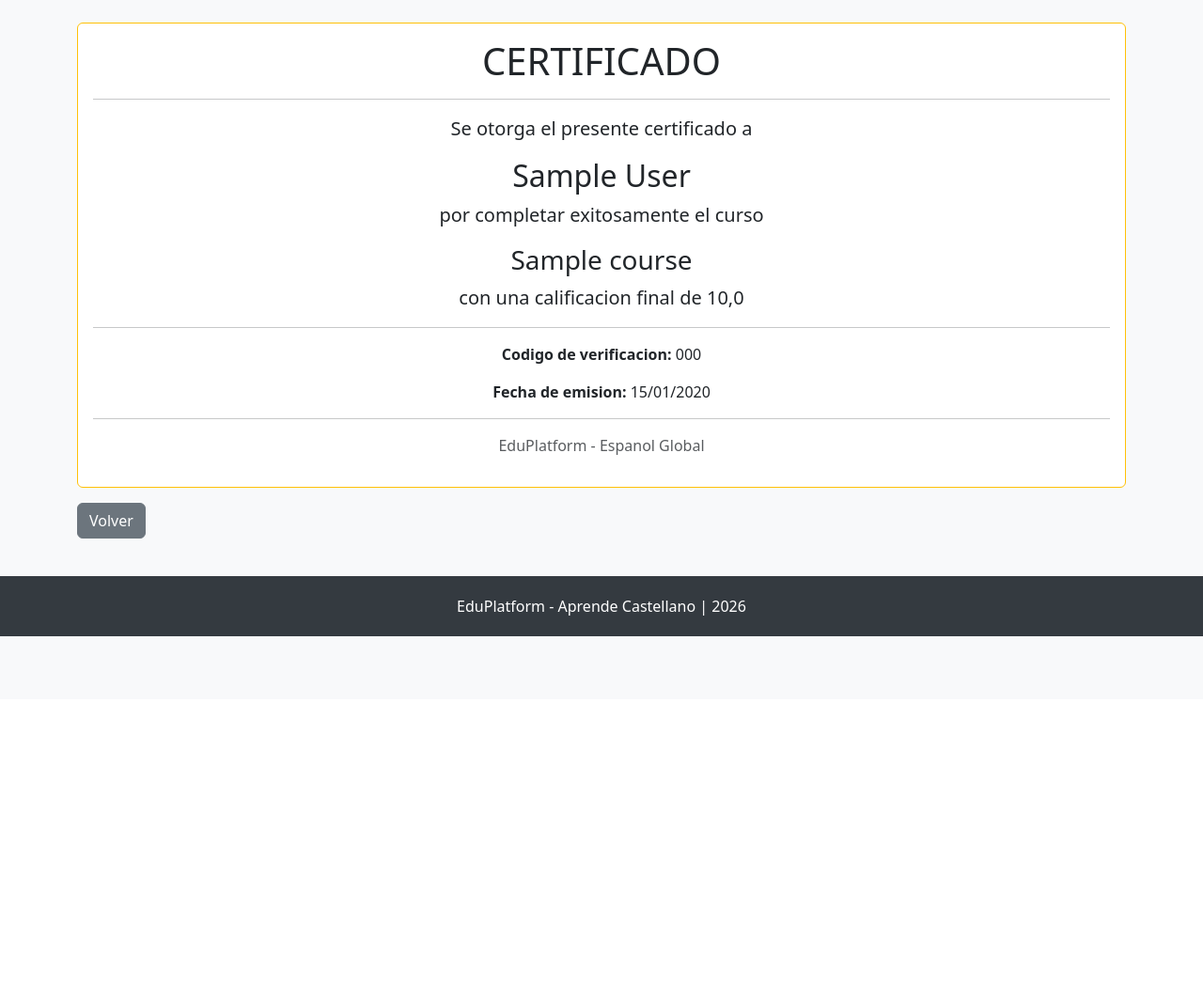
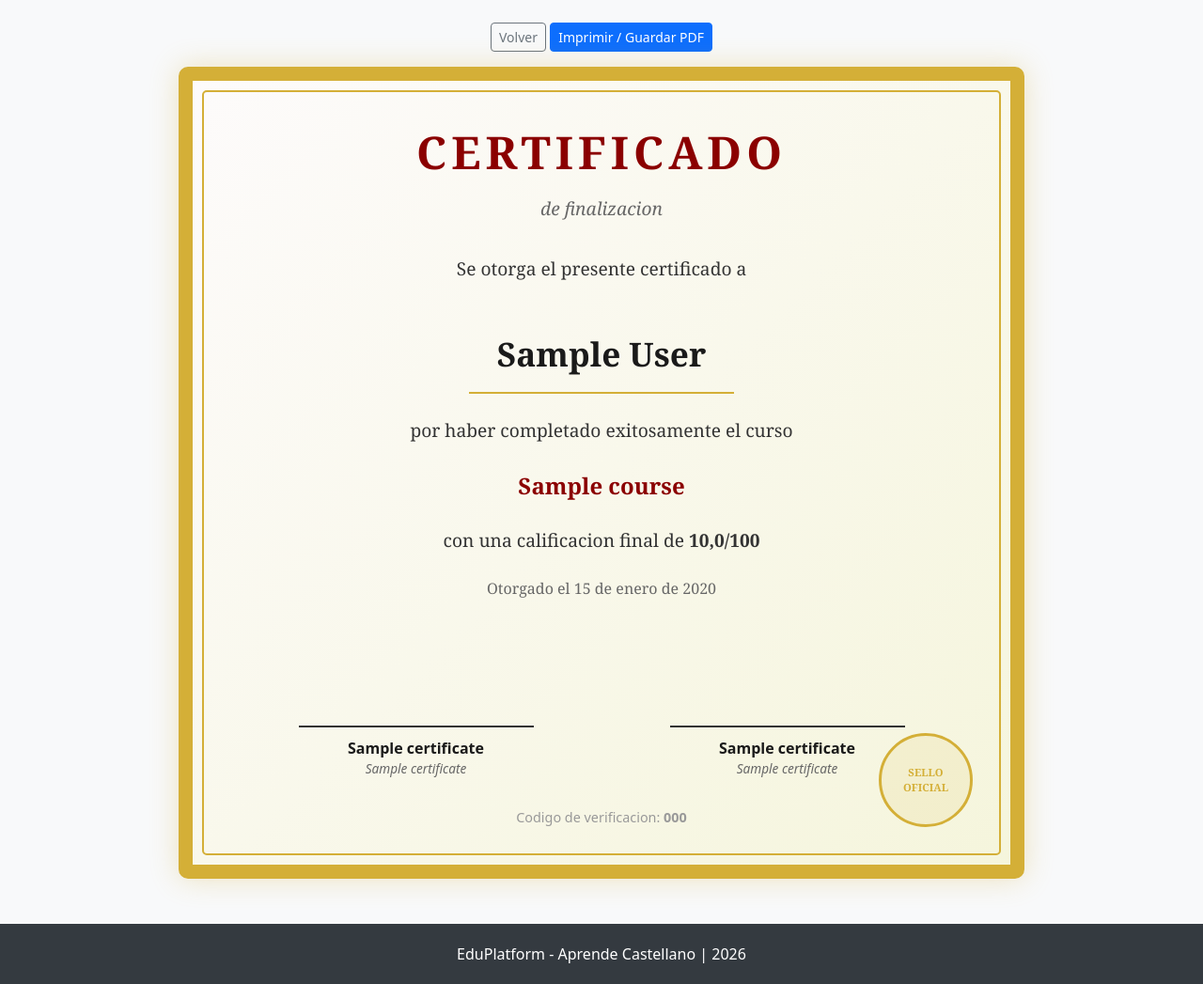
Before and after one commit to Hernank10/eduplatform-lms-2026, a Django app: page /gamification/certificados/000/ in a window 1280 px wide. Shown: the part 56-1103 px from the top of the page at 94% size. Before the commit the page ends 733 px from the top, so only its background shows below. Run offline with Django 5.2, Linux system fonts and the light colour scheme; a user stored in the database is signed in; tables that the repository leaves empty hold one stand-in row (values such as "Sample post").

Commit message:
feat(gamification): certificados estilo diploma con firmas de profesor y director

```diff
--- a/gamification/models.py
+++ b/gamification/models.py
@@ -64,13 +64,19 @@ class UserPoints(models.Model):
     def __str__(self):
         return self.user.username + ': ' + str(self.total) + ' pts'
 
-
 class Certificate(models.Model):
     user = models.ForeignKey(settings.AUTH_USER_MODEL, on_delete=models.CASCADE, related_name='certificates')
     course = models.ForeignKey('courses.Course', on_delete=models.CASCADE, related_name='certificates')
     issued_at = models.DateTimeField(auto_now_add=True)
     code = models.CharField(max_length=50, unique=True, blank=True)
     final_score = models.FloatField(default=0)
+
+    # Campos para el diploma
+    teacher_name = models.CharField(max_length=200, blank=True)
+    teacher_title = models.CharField(max_length=200, blank=True, default='Profesor del curso')
+    director_name = models.CharField(max_length=200, blank=True)
+    director_title = models.CharField(max_length=200, blank=True, default='Director Academico')
+    institution = models.CharField(max_length=200, blank=True, default='EduPlatform - Espanol Global')
 
     class Meta:
         unique_together = ('user', 'course')
@@ -79,11 +85,13 @@ class Certificate(models.Model):
     def save(self, *args, **kwargs):
         if not self.code:
             self.code = uuid.uuid4().hex[:12].upper()
+        # Auto-rellenar nombres
+        if not self.teacher_name and self.course and self.course.teacher:
+            self.teacher_name = self.course.teacher.get_full_name() or self.course.teacher.username
         super().save(*args, **kwargs)
 
     def __str__(self):
         return 'Certificado ' + self.code + ' - ' + self.user.username
-
 
 class DailyChallenge(models.Model):
     titulo = models.CharField(max_length=200)
--- a/templates/gamification/certificate_detail.html
+++ b/templates/gamification/certificate_detail.html
@@ -1,25 +1,170 @@
 {% extends 'base.html' %}
+{% load i18n %}
 
 {% block title %}Certificado {{ cert.code }}{% endblock %}
 
+{% block extra_css %}
+<style>
+    .diploma {
+        border: 15px solid #d4af37;
+        border-radius: 10px;
+        padding: 40px;
+        background: linear-gradient(135deg, #fdfbfb 0%, #f5f5dc 100%);
+        box-shadow: 0 0 30px rgba(212, 175, 55, 0.3);
+        max-width: 900px;
+        margin: 0 auto;
+        position: relative;
+    }
+    .diploma::before {
+        content: '';
+        position: absolute;
+        top: 10px; left: 10px; right: 10px; bottom: 10px;
+        border: 2px solid #d4af37;
+        border-radius: 5px;
+        pointer-events: none;
+    }
+    .diploma-header {
+        text-align: center;
+        margin-bottom: 30px;
+    }
+    .diploma-title {
+        font-family: 'Georgia', serif;
+        font-size: 3rem;
+        font-weight: bold;
+        color: #8b0000;
+        letter-spacing: 5px;
+        margin-bottom: 10px;
+    }
+    .diploma-subtitle {
+        font-family: 'Georgia', serif;
+        font-size: 1.2rem;
+        color: #666;
+        font-style: italic;
+    }
+    .diploma-body {
+        text-align: center;
+        font-family: 'Georgia', serif;
+        font-size: 1.2rem;
+        line-height: 2;
+        color: #333;
+    }
+    .student-name {
+        font-size: 2.2rem;
+        font-weight: bold;
+        color: #1a1a1a;
+        border-bottom: 2px solid #d4af37;
+        display: inline-block;
+        padding: 0 30px 5px;
+        margin: 20px 0;
+    }
+    .course-name {
+        font-size: 1.5rem;
+        font-weight: bold;
+        color: #8b0000;
+        margin: 15px 0;
+    }
+    .signatures {
+        display: flex;
+        justify-content: space-around;
+        margin-top: 60px;
+        padding-top: 30px;
+    }
+    .signature {
+        text-align: center;
+        width: 250px;
+    }
+    .signature-line {
+        border-top: 2px solid #333;
+        padding-top: 10px;
+        margin-top: 40px;
+    }
+    .signature-name {
+        font-weight: bold;
+        font-size: 1rem;
+        color: #1a1a1a;
+    }
+    .signature-title {
+        font-size: 0.85rem;
+        color: #666;
+        font-style: italic;
+    }
+    .seal {
+        position: absolute;
+        bottom: 40px;
+        right: 40px;
+        width: 100px;
+        height: 100px;
+        border: 3px solid #d4af37;
+        border-radius: 50%;
+        display: flex;
+        align-items: center;
+        justify-content: center;
+        font-family: 'Georgia', serif;
+        font-weight: bold;
+        color: #d4af37;
+        font-size: 0.7rem;
+        text-align: center;
+        background: rgba(212, 175, 55, 0.1);
+    }
+    .cert-code {
+        text-align: center;
+        margin-top: 30px;
+        font-size: 0.9rem;
+        color: #999;
+    }
+    @media print {
+        .navbar, footer, .btn { display: none !important; }
+        .diploma { box-shadow: none; }
+    }
+</style>
+{% endblock %}
+
 {% block content %}
-<div class="container mt-4">
-  <div class="card border-warning">
-    <div class="card-body text-center">
-      <h1>CERTIFICADO</h1>
-      <hr>
-      <p class="lead">Se otorga el presente certificado a</p>
-      <h2>{{ cert.user.get_full_name|default:cert.user.username }}</h2>
-      <p class="lead">por completar exitosamente el curso</p>
-      <h3>{{ cert.course.title }}</h3>
-      <p class="lead">con una calificacion final de <strong>{{ cert.final_score }}</strong></p>
-      <hr>
-      <p><strong>Codigo de verificacion:</strong> {{ cert.code }}</p>
-      <p><strong>Fecha de emision:</strong> {{ cert.issued_at|date:"d/m/Y" }}</p>
-      <hr>
-      <p class="text-muted">EduPlatform - Espanol Global</p>
+<div class="container mt-4 mb-5">
+    <div class="text-center mb-3">
+        <a href="{% url 'gamification:certificates' %}" class="btn btn-outline-secondary btn-sm">Volver</a>
+        <button onclick="window.print()" class="btn btn-primary btn-sm">Imprimir / Guardar PDF</button>
     </div>
-  </div>
-  <a href="{% url 'gamification:certificates' %}" class="btn btn-secondary mt-3">Volver</a>
+
+    <div class="diploma">
+        <div class="diploma-header">
+            <div class="diploma-title">CERTIFICADO</div>
+            <div class="diploma-subtitle">de finalizacion</div>
+        </div>
+
+        <div class="diploma-body">
+            <p>Se otorga el presente certificado a</p>
+            <div class="student-name">{{ cert.user.get_full_name|default:cert.user.username }}</div>
+            <p>por haber completado exitosamente el curso</p>
+            <div class="course-name">{{ cert.course.title }}</div>
+            <p>con una calificacion final de <strong>{{ cert.final_score }}/100</strong></p>
+            <p style="font-size: 1rem; color: #666;">
+                Otorgado el {{ cert.issued_at|date:"d \d\e F \d\e Y" }}
+            </p>
+        </div>
+
+        <div class="signatures">
+            <div class="signature">
+                <div class="signature-line">
+                    <div class="signature-name">{{ cert.teacher_name|default:"Profesor del curso" }}</div>
+                    <div class="signature-title">{{ cert.teacher_title|default:"Profesor del curso" }}</div>
+                </div>
+            </div>
+            <div class="signature">
+                <div class="signature-line">
+                    <div class="signature-name">{{ cert.director_name|default:"Direccion Academica" }}</div>
+                    <div class="signature-title">{{ cert.director_title|default:"Director Academico" }}</div>
+                </div>
+            </div>
+        </div>
+
+        <div class="seal">
+            SELLO<br>OFICIAL
+        </div>
+
+        <div class="cert-code">
+            Codigo de verificacion: <strong>{{ cert.code }}</strong>
+        </div>
+    </div>
 </div>
 {% endblock %}
```
Also changed, not shown: gamification/migrations/0002_certificate_director_name_certificate_director_title_and_more.py (added).
